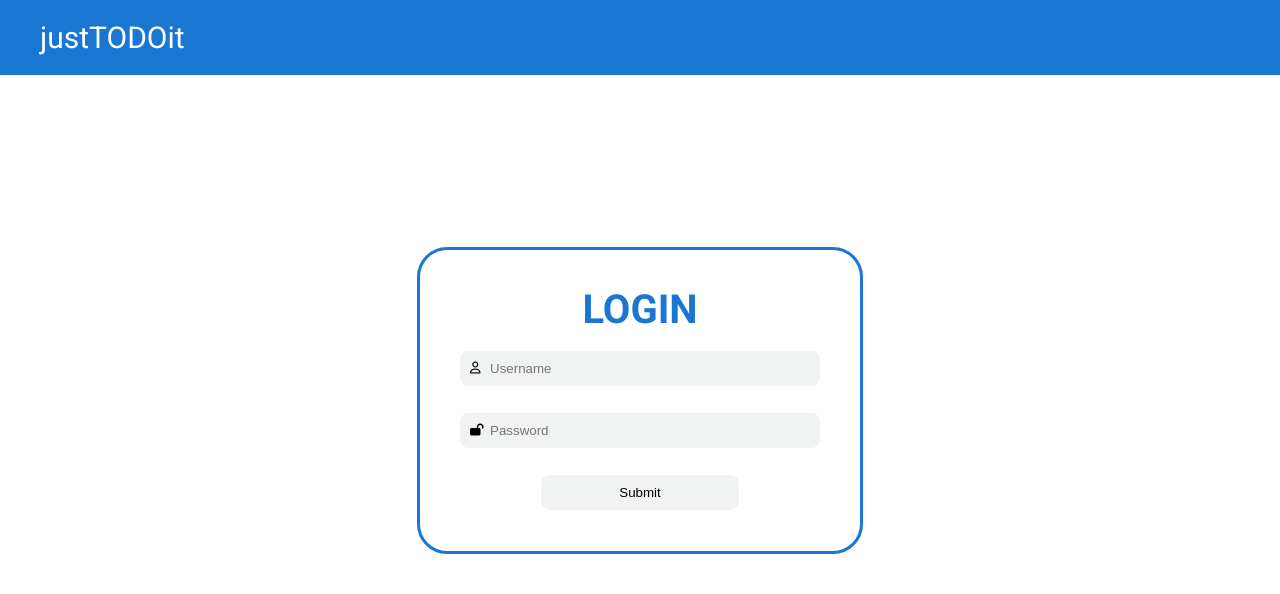
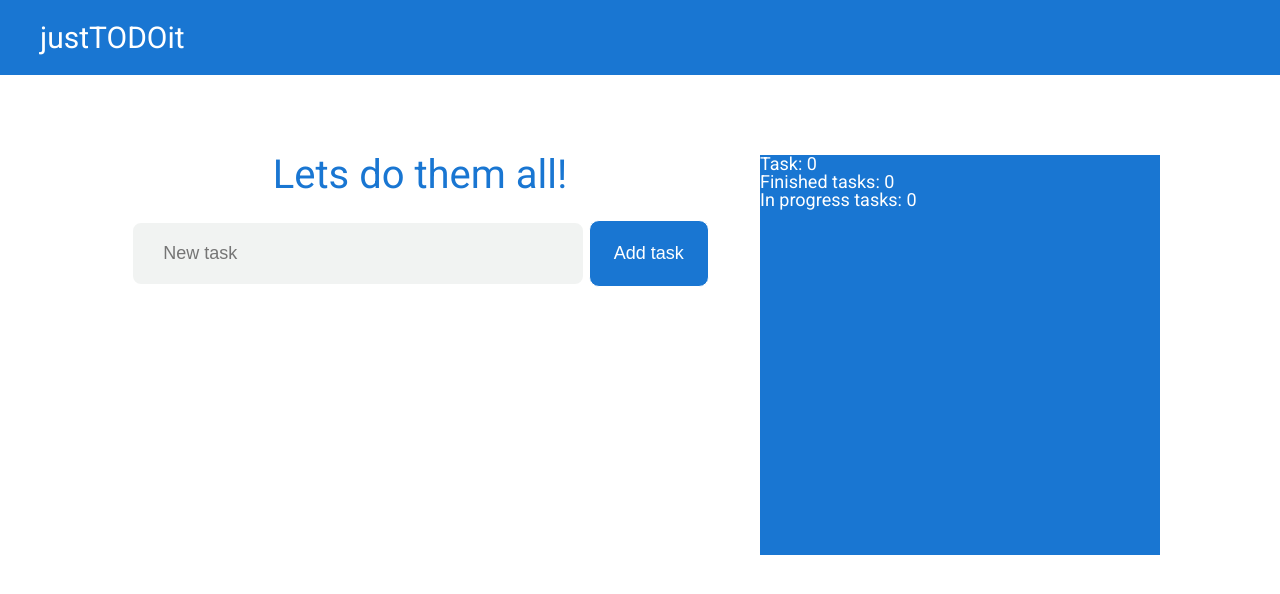
Before and after one commit to emmattfu/JustTODOit, a plain HTML site: page index.html in a window 1280 px wide. Drawn offline with Linux system fonts and the light colour scheme.

Commit message:
todo page

```diff
--- a/css/style.css
+++ b/css/style.css
@@ -59,6 +59,40 @@ blockquote {
     color: white;
 }
 
+.form-control.big {
+    width: 65%;
+    background-color: #F1F3F2;
+    padding: 20px 30px;
+    border-radius: 10px;
+    border: 2px solid white;
+    font-size: 18px;
+}
+
+.form-control {
+    width: 75%;
+    background-color: #F1F3F2;
+    padding: 10px 30px;
+    border-radius: 10px;
+    border: 1px solid white;
+}
+
+.form-control:focus {
+    border: 1px solid #1976D2;
+}
+
+.form-control.big:focus {
+    border: 2px solid #1976D2;
+}
+
+.d-none {
+    display: none;
+}
+
+.container {
+    max-width: 1040px;
+    margin: auto;
+    padding: 0 15px;
+}
 /*==== header styles start ====*/
 
 .header {
@@ -76,7 +110,10 @@ blockquote {
 
 /*==== header styles end ====*/
 
-#main {
+
+/*==== login styles start ====*/
+
+.login {
     display: flex;
     height: 100vh;
     margin-top: -75px;
@@ -84,8 +121,6 @@ blockquote {
     justify-content: center;
     align-items: center;
 }
-
-/*==== login styles start ====*/
 
 .login-form {
     width: 400px;
@@ -114,23 +149,12 @@ blockquote {
     font-size: 12px;
 }
 
-.form-control {
-    width: 75%;
-    background-color: #F1F3F2;
-    padding: 10px 30px;
-    border-radius: 10px;
-    border: 1px solid white;
-}
-
-.form-control:focus {
-    border: 1px solid #1976D2;
-}
-
 .login-form .form-group + .form-group {
     margin-top: 25px;
 }
 
-.form-submit {
+.form-submit,
+.todo-form-submit {
     margin-top: 25px;
     width: 50%;
     transition: background-color .2s linear;
@@ -141,3 +165,46 @@ blockquote {
     color: white;
 }
 /*==== login styles end ====*/
+
+/* === todo list styles start === */
+.todo {
+    text-align: center;
+}
+
+.todo-info {
+    width: 400px;
+    height: 400px;
+    background-color: #1976D2;
+}
+
+.todo-info-text {
+    color: white;
+    font-size: 18px;
+}
+
+.todo-list-inner {
+    display: flex;
+    flex-direction: row;
+    justify-content: space-between;
+    margin-top: 80px;
+}
+
+.add-todo-form {
+   width: 600px;
+   display: inline-block;
+}
+
+.todo-form-submit {
+    width: 20%;
+    background-color: #1976D2;
+    color: white;
+    font-size: 18px;
+    text-align: center;
+    padding: 22px 0;
+}
+
+.greating {
+    font-size: 40px;
+    color: #1976D2;
+}
+/* === todo list styles start === */
--- a/index.html
+++ b/index.html
@@ -18,6 +18,8 @@
         </a>
 
     </header>
+    <!-- header end -->
+
     <main id="main">
         <div class="login">
             <form class="login-form">
@@ -31,10 +33,36 @@
                     <input class="form-control" type="password" placeholder="Password">
                 </div>
 
-                <input class="form-control form-submit" type="submit">
+                <input class="form-control form-submit" type="submit" value="Login">
             </form>
         </div>
+        <!-- login end -->
+
+        <div class="todo-list">
+            <div class="container">
+                <div class="todo-list-inner">
+
+                    <div class="todo">
+                        <h2 class="greating">Lets do them all!</h2>
+                        <form class="add-todo-form">
+                            <input class="form-control big" type="text" placeholder="New task">
+                            <input class="form-control todo-form-submit" type="submit" value="Add task">
+                        </form>
+                    </div>
+
+                    <div class="todo-info">
+                        <div class="todo-info-text">Task: 0</div>
+                        <div class="todo-info-text">Finished tasks: 0</div>
+                        <div class="todo-info-text">In progress tasks: 0</div>
+                    </div>
+                </div>
+            </div>
+        </div>
+        <!-- todo-list end -->
+
     </main>
+    <!-- main end -->
+
     <script src="js/app.js"></script>
 </body>
 </html>
--- a/js/app.js
+++ b/js/app.js
@@ -0,0 +1,5 @@
+let key = 1;
+
+if (key) {
+  document.querySelector('.login').style.display = 'none';
+}
```
